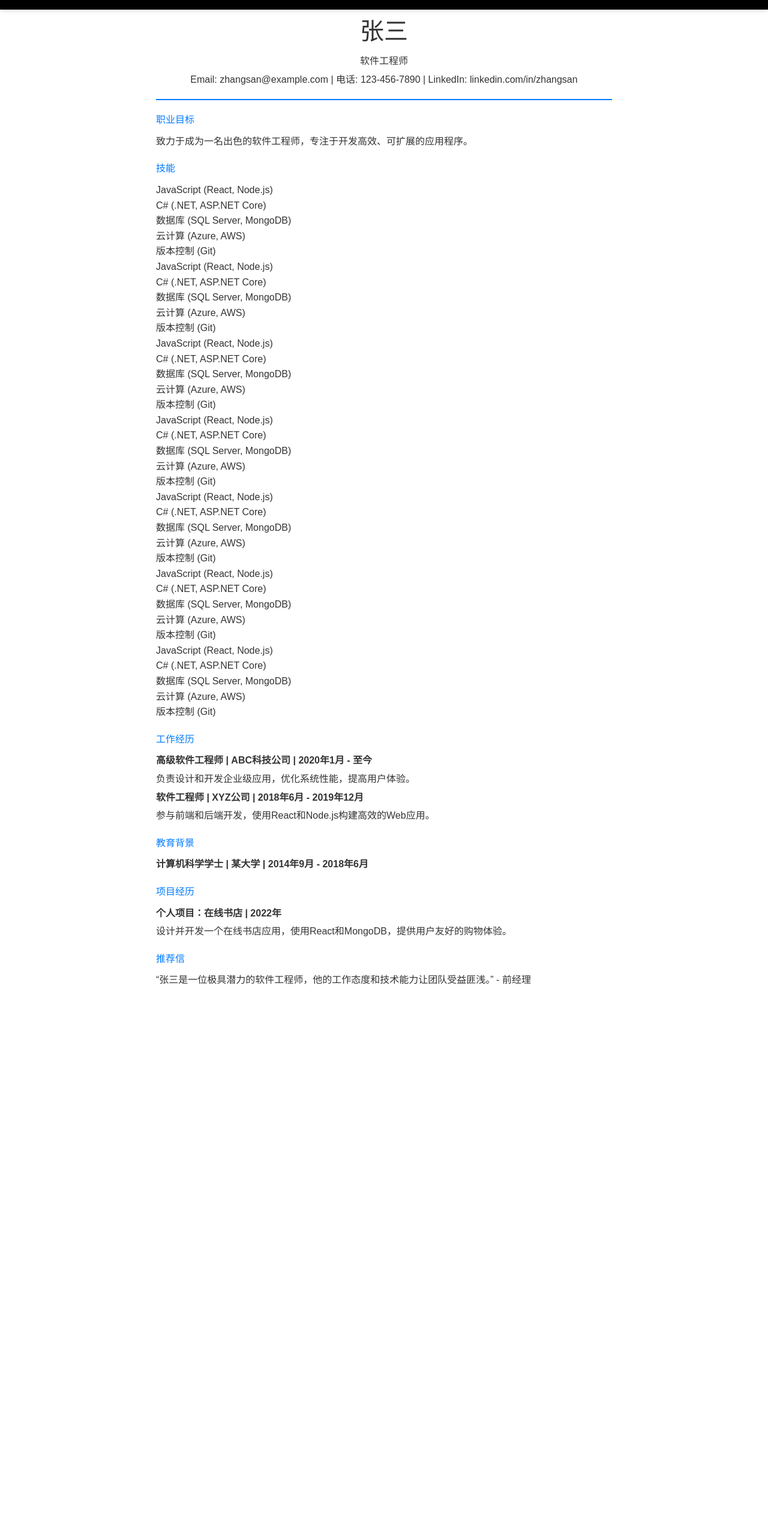
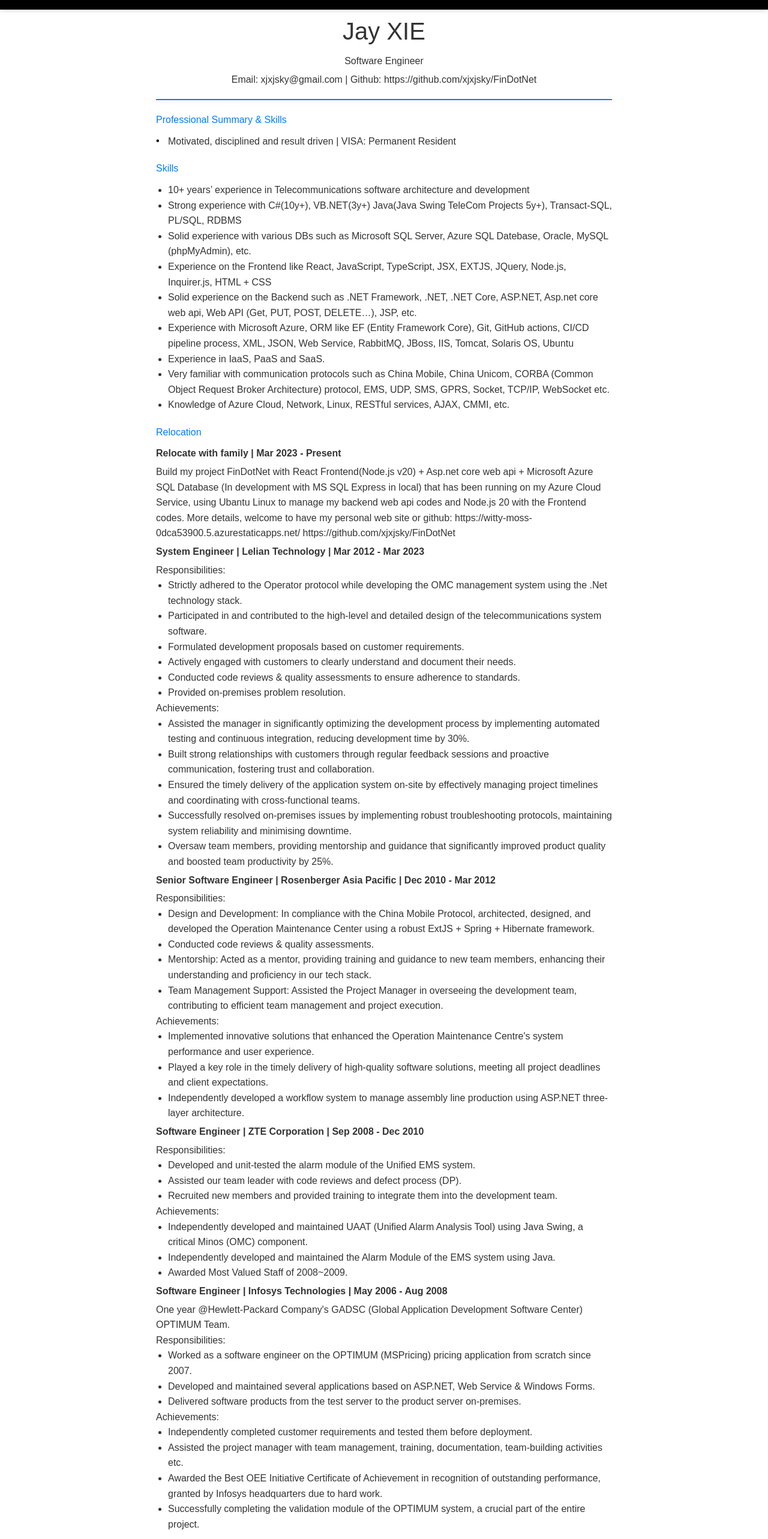
Before and after one commit to xjxjsky/FinDotNet, a React (Create React App) app in the folder frontend/: page /ResumePage in a window 1280 px wide. Shown: the part 80-2646 px from the top of the page at 60% size. Before the commit the page ends 1767 px from the top, so only its background shows below. Built offline with nearby package versions, Linux system fonts and the light colour scheme; no server answers.

Commit message:
update my portolio's main page3

```diff
--- a/frontend/src/Pages/ResumePage/ResumePage.css
+++ b/frontend/src/Pages/ResumePage/ResumePage.css
@@ -47,3 +47,28 @@
     margin: 5px 0;
     font-weight: bold;
   }
+
+/* 定义 resume-li 类的样式 */
+.resume-li {
+  list-style-type: disc; /* 设置项目符号为黑点 */
+  list-style-position: outside; /* 确保黑点在文本外部 */
+  margin-left: 20px; /* 调整黑点与文本之间的间距 */
+  padding-left: 0; /* 移除内边距，以便黑点从边缘开始 */
+}
+
+/* 定义 highlighted-p 类的样式 */
+.highlighted-p {
+  position: relative; /* 使伪元素相对于其父元素定位 */
+  margin-left: 20px; /* 与 <li> 保持一致的左侧间距 */
+  padding-left: 0; /* 与 <li> 保持一致的内边距 */
+}
+
+.highlighted-p::before {
+  content: "•"; /* 使用黑点作为符号 */
+  color: black; /* 黑点颜色 */
+  font-size: 1em; /* 与 <li> 保持一致的黑点大小 */
+  position: absolute; /* 使用绝对定位放置黑点 */
+  left: -20px; /* 将黑点放置在与 <li> 一致的位置 */
+  top: 0; /* 黑点与文本顶部对齐 */
+  line-height: 1.5em; /* 调整黑点和文字的垂直对齐 */
+}
--- a/frontend/src/Pages/ResumePage/ResumePage.tsx
+++ b/frontend/src/Pages/ResumePage/ResumePage.tsx
@@ -12,65 +12,102 @@ const ResumePage: React.FC<Props> = ({ label, onClick }) => {
     return (
         <div className="resume-container">
           <header className="resume-header">
-            <h1>张三</h1>
-            <h2>软件工程师</h2>
-            <p>Email: zhangsan@example.com | 电话: 123-456-7890 | LinkedIn: linkedin.com/in/zhangsan</p>
+            <h1>Jay XIE</h1>
+            <h2>Software Engineer</h2>
+            <p>Email: xjxjsky@gmail.com | Github: https://github.com/xjxjsky/FinDotNet</p>
           </header>
 
           <section className="resume-section">
-            <h3>职业目标</h3>
-            <p>致力于成为一名出色的软件工程师，专注于开发高效、可扩展的应用程序。</p>
+            <h3>Professional Summary & Skills</h3>
+            <p className="highlighted-p">Motivated, disciplined and result driven  |  VISA: Permanent Resident</p>
           </section>
 
           <section className="resume-section">
-            <h3>技能</h3>
+            <h3>Skills</h3>
             <ul>
-              <li>JavaScript (React, Node.js)</li>
-              <li>C# (.NET, ASP.NET Core)</li>
-              <li>数据库 (SQL Server, MongoDB)</li>
-              <li>云计算 (Azure, AWS)</li>
-              <li>版本控制 (Git)</li>
-
-              <li>JavaScript (React, Node.js)</li>
-              <li>C# (.NET, ASP.NET Core)</li>
-              <li>数据库 (SQL Server, MongoDB)</li>
-              <li>云计算 (Azure, AWS)</li>
-              <li>版本控制 (Git)</li>
-              <li>JavaScript (React, Node.js)</li>
-              <li>C# (.NET, ASP.NET Core)</li>
-              <li>数据库 (SQL Server, MongoDB)</li>
-              <li>云计算 (Azure, AWS)</li>
-              <li>版本控制 (Git)</li>
-              <li>JavaScript (React, Node.js)</li>
-              <li>C# (.NET, ASP.NET Core)</li>
-              <li>数据库 (SQL Server, MongoDB)</li>
-              <li>云计算 (Azure, AWS)</li>
-              <li>版本控制 (Git)</li>
-              <li>JavaScript (React, Node.js)</li>
-              <li>C# (.NET, ASP.NET Core)</li>
-              <li>数据库 (SQL Server, MongoDB)</li>
-              <li>云计算 (Azure, AWS)</li>
-              <li>版本控制 (Git)</li>
-              <li>JavaScript (React, Node.js)</li>
-              <li>C# (.NET, ASP.NET Core)</li>
-              <li>数据库 (SQL Server, MongoDB)</li>
-              <li>云计算 (Azure, AWS)</li>
-              <li>版本控制 (Git)</li>
-              <li>JavaScript (React, Node.js)</li>
-              <li>C# (.NET, ASP.NET Core)</li>
-              <li>数据库 (SQL Server, MongoDB)</li>
-              <li>云计算 (Azure, AWS)</li>
-              <li>版本控制 (Git)</li>
+              <li className="resume-li">10+ years’ experience in Telecommunications software architecture and development </li>
+              <li className="resume-li">Strong experience with C#(10y+), VB.NET(3y+) Java(Java Swing TeleCom Projects 5y+), Transact-SQL, PL/SQL, RDBMS</li>
+              <li className="resume-li">Solid experience with various DBs such as Microsoft SQL Server, Azure SQL Datebase, Oracle, MySQL (phpMyAdmin), etc.</li>
+              <li className="resume-li">Experience on the Frontend like React, JavaScript, TypeScript, JSX, EXTJS, JQuery, Node.js, Inquirer.js, HTML + CSS</li>
+              <li className="resume-li">Solid experience on the Backend such as .NET Framework, .NET, .NET Core, ASP.NET, Asp.net core web api, Web API (Get, PUT, POST, DELETE…), JSP, etc.</li>
+              <li className="resume-li">Experience with Microsoft Azure, ORM like EF (Entity Framework Core), Git, GitHub actions, CI/CD pipeline process, XML, JSON, Web Service, RabbitMQ, JBoss, IIS, Tomcat, Solaris OS, Ubuntu</li>
+              <li className="resume-li">Experience in IaaS, PaaS and SaaS.</li>
+              <li className="resume-li">Very familiar with communication protocols such as China Mobile, China Unicom, CORBA (Common Object Request Broker Architecture) protocol, EMS, UDP, SMS, GPRS, Socket, TCP/IP, WebSocket etc.</li>
+              <li className="resume-li">Knowledge of Azure Cloud, Network, Linux, RESTful services, AJAX, CMMI, etc.</li>
             </ul>
           </section>
 
           <section className="resume-section">
-            <h3>工作经历</h3>
-            <h4>高级软件工程师 | ABC科技公司 | 2020年1月 - 至今</h4>
-            <p>负责设计和开发企业级应用，优化系统性能，提高用户体验。</p>
+            <h3>Relocation</h3>
+            <h4>Relocate with family | Mar 2023 - Present</h4>
+            <p>Build my project FinDotNet with React Frontend(Node.js v20) + Asp.net core web api + Microsoft Azure SQL Database (In development with MS SQL Express in local) that has been running on my Azure Cloud Service, using Ubantu Linux to manage my backend web api codes and Node.js 20 with the Frontend codes. More details, welcome to have my personal web site or github:
+               https://witty-moss-0dca53900.5.azurestaticapps.net/
+               https://github.com/xjxjsky/FinDotNet
+            </p>
 
-            <h4>软件工程师 | XYZ公司 | 2018年6月 - 2019年12月</h4>
-            <p>参与前端和后端开发，使用React和Node.js构建高效的Web应用。</p>
+            <h4>System Engineer | Lelian Technology | Mar 2012 - Mar 2023</h4>
+            <p >Responsibilities:</p>
+            <ul>
+              <li className="resume-li">Strictly adhered to the Operator protocol while developing the OMC management system using the .Net technology stack.</li>
+              <li className="resume-li">Participated in and contributed to the high-level and detailed design of the telecommunications system software.</li>
+              <li className="resume-li">Formulated development proposals based on customer requirements.</li>
+              <li className="resume-li">Actively engaged with customers to clearly understand and document their needs.</li>
+              <li className="resume-li">Conducted code reviews & quality assessments to ensure adherence to standards.</li>
+              <li className="resume-li">Provided on-premises problem resolution.</li>
+            </ul>
+            <p >Achievements:</p>
+            <ul>
+              <li className="resume-li">Assisted the manager in significantly optimizing the development process by implementing automated testing and continuous integration, reducing development time by 30%.</li>
+              <li className="resume-li">Built strong relationships with customers through regular feedback sessions and proactive communication, fostering trust and collaboration.</li>
+              <li className="resume-li">Ensured the timely delivery of the application system on-site by effectively managing project timelines and coordinating with cross-functional teams.</li>
+              <li className="resume-li">Successfully resolved on-premises issues by implementing robust troubleshooting protocols, maintaining system reliability and minimising downtime.</li>
+              <li className="resume-li">Oversaw team members, providing mentorship and guidance that significantly improved product quality and boosted team productivity by 25%.</li>
+            </ul>
+
+            <h4>Senior Software Engineer | Rosenberger Asia Pacific | Dec 2010 - Mar 2012</h4>
+            <p >Responsibilities:</p>
+            <ul>
+              <li className="resume-li">Design and Development: In compliance with the China Mobile Protocol, architected, designed, and developed the Operation Maintenance Center using a robust ExtJS + Spring + Hibernate framework.</li>
+              <li className="resume-li">Conducted code reviews & quality assessments.</li>
+              <li className="resume-li">Mentorship: Acted as a mentor, providing training and guidance to new team members, enhancing their understanding and proficiency in our tech stack.</li>
+              <li className="resume-li">Team Management Support: Assisted the Project Manager in overseeing the development team, contributing to efficient team management and project execution.</li>
+            </ul>
+            <p >Achievements:</p>
+            <ul>
+              <li className="resume-li">Implemented innovative solutions that enhanced the Operation Maintenance Centre's system performance and user experience.</li>
+              <li className="resume-li">Played a key role in the timely delivery of high-quality software solutions, meeting all project deadlines and client expectations.</li>
+              <li className="resume-li">Independently developed a workflow system to manage assembly line production using ASP.NET three-layer architecture.</li>
+            </ul>
+
+            <h4>Software Engineer | ZTE Corporation | Sep 2008 - Dec 2010</h4>
+            <p >Responsibilities:</p>
+            <ul>
+              <li className="resume-li">Developed and unit-tested the alarm module of the Unified EMS system.</li>
+              <li className="resume-li">Assisted our team leader with code reviews and defect process (DP).</li>
+              <li className="resume-li">Recruited new members and provided training to integrate them into the development team.</li>
+            </ul>
+            <p >Achievements:</p>
+            <ul>
+              <li className="resume-li">Independently developed and maintained UAAT (Unified Alarm Analysis Tool) using Java Swing, a critical Minos (OMC) component.</li>
+              <li className="resume-li">Independently developed and maintained the Alarm Module of the EMS system using Java.</li>
+              <li className="resume-li">Awarded Most Valued Staff of 2008~2009.</li>
+            </ul>
+
+            <h4>Software Engineer | Infosys Technologies | May 2006 - Aug 2008</h4>
+            <p>One year @Hewlett-Packard Company's GADSC (Global Application Development Software Center) OPTIMUM Team.</p>
+            <p >Responsibilities:</p>
+            <ul>
+              <li className="resume-li">Worked as a software engineer on the OPTIMUM (MSPricing) pricing application from scratch since 2007.</li>
+              <li className="resume-li">Developed and maintained several applications based on ASP.NET, Web Service & Windows Forms.</li>
+              <li className="resume-li">Delivered software products from the test server to the product server on-premises.</li>
+            </ul>
+            <p >Achievements:</p>
+            <ul>
+              <li className="resume-li">Independently completed customer requirements and tested them before deployment.</li>
+              <li className="resume-li">Assisted the project manager with team management, training, documentation, team-building activities etc.</li>
+              <li className="resume-li">Awarded the Best OEE Initiative Certificate of Achievement in recognition of outstanding performance, granted by Infosys headquarters due to hard work.</li>
+              <li className="resume-li">Successfully completing the validation module of the OPTIMUM system, a crucial part of the entire project.</li>
+            </ul>
           </section>
 
           <section className="resume-section">
```
Also changed, not shown: frontend/src/Components/Hero/Hero.tsx (+3 -6 lines).
